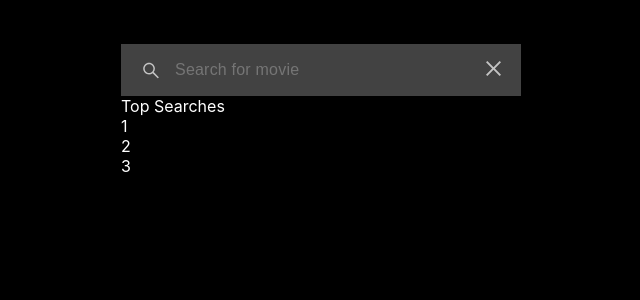
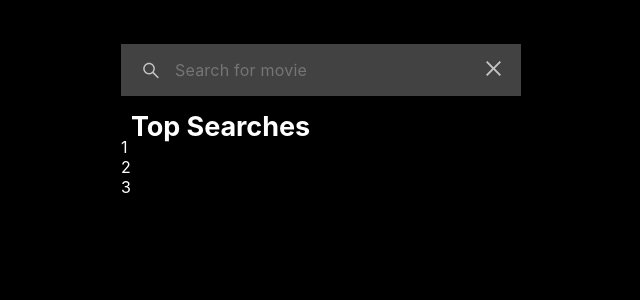
Before and after one commit to chaaerim/next-netflix, a Next.js app: page /search in a window 1280 px wide. Shown: the top 300 px of the page, without its empty margins (319-959 px from the left). Built offline with nearby package versions, Linux system fonts and the light colour scheme.

Commit message:
:art: style: search title styling

```diff
--- a/src/components/searchPage/css/SearchInputStyle.tsx
+++ b/src/components/searchPage/css/SearchInputStyle.tsx
@@ -16,6 +16,7 @@ export const Container = styled.div`
 
 export const Input = styled.input`
   font-size: 16px;
+  font-weight: 400;
   letter-spacing: 0.21px;
   color: inherit;
 
--- /dev/null
+++ b/src/components/searchPage/css/SearchTitleStyle.tsx
@@ -0,0 +1,13 @@
+import styled from 'styled-components';
+
+export const Title = styled.p`
+  font-size: 27px;
+  font-weight: 700;
+  line-height: 20px;
+  letter-spacing: -0.07px;
+
+  color: #ffffff;
+
+  margin-top: 21px;
+  margin-left: 10px;
+`;
--- a/src/components/searchPage/index.tsx
+++ b/src/components/searchPage/index.tsx
@@ -4,6 +4,7 @@ import Image from 'next/image';
 import { ISearchContextProps, IInputEventProps } from '@interfaces/interface';
 import { SearchProvider, useSearchContext } from './SearchContext';
 import * as SInput from './css/SearchInputStyle';
+import * as STitle from './css/SearchTitleStyle';
 
 function SearchMain({ children, value }: ISearchContextProps) {
   return (
@@ -14,7 +15,7 @@ function SearchMain({ children, value }: ISearchContextProps) {
 }
 
 function SearchTitle() {
-  return <p>Top Searches</p>;
+  return <STitle.Title>Top Searches</STitle.Title>;
 }
 
 function SearchResults() {
--- a/src/styles/globals.css
+++ b/src/styles/globals.css
@@ -28,6 +28,8 @@ button {
   cursor: pointer;
   border: none;
   padding: 0;
+
+  font-family: inherit;
 }
 
 ul {
@@ -39,6 +41,8 @@ ul {
 input {
   background: transparent;
   border: none;
+
+  font-family: inherit;
 }
 input:focus {
   outline: none;
```
